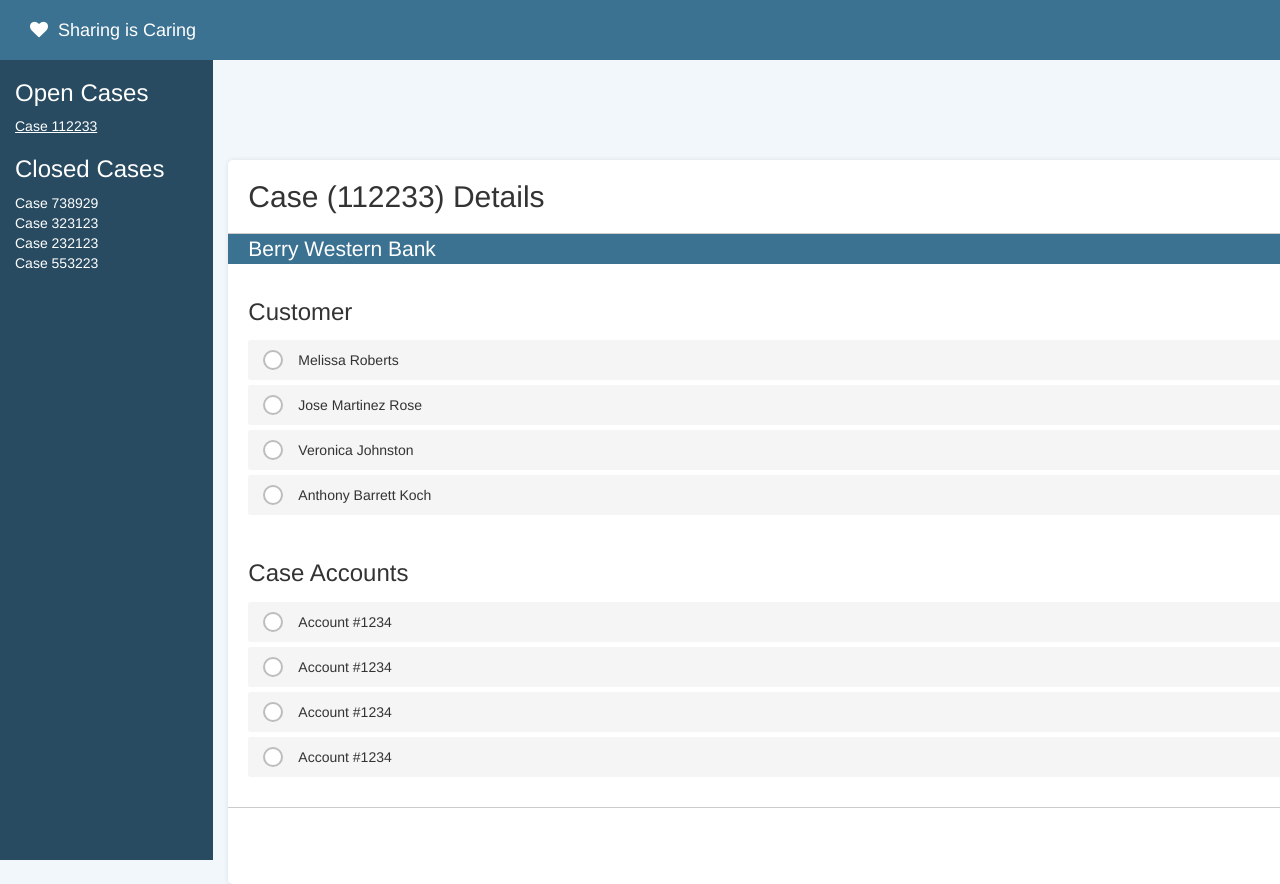
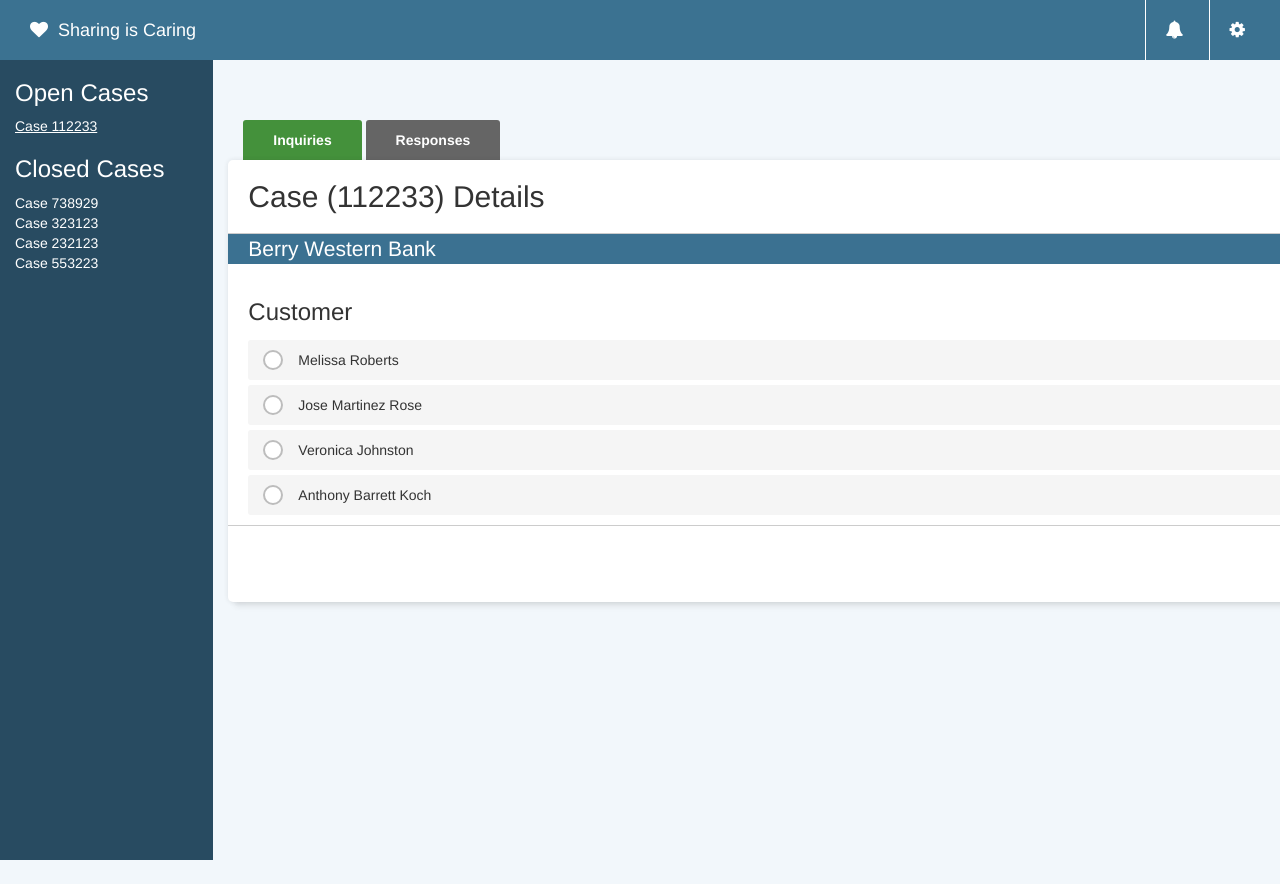
Before and after one commit to cmpaul/tsassets, a plain HTML site: page index.html in a window 1280 px wide. Shown: the top 884 px of the page. After the commit the page ends 860 px from the top, so only its background shows below. Drawn offline with Linux system fonts and the light colour scheme.

Commit message:
Updates for header notifications/Removed accounts section/Added tabs

```diff
--- a/css/main.css
+++ b/css/main.css
@@ -19,7 +19,6 @@ body {
     margin: 0px;
 }
 .main-block {
-    margin-top: 100px;
     padding: 0px;
 }
 li.spinner {
@@ -37,6 +36,22 @@ li.spinner {
 
 .header .fa-heart {
     margin-right: 10px;
+}
+.tools {
+    text-align: right;
+}
+.tools .header-icon {
+    line-height: 60px;
+    height: 60px;
+    border-left: 1px solid white;
+    /* display: block; */
+    padding: 0px 20px;
+    /* border-right: 1px solid white; */
+    box-sizing: border-box;
+}
+
+.header-icons {
+    text-align: right;
 }
 .sidenav-container {
     height: 100%;
@@ -224,3 +239,60 @@ button.main-block-init-button[disabled] {
     font-family: 'FontAwesome';
     color: #3b7391;
 }
+
+/* Tabs */
+
+.tab-container .tabs {
+    padding: 0px;
+    list-style-type: none;
+    margin: 0px;
+}
+
+.tab-container .tabs li {
+    display: inline-block;
+    height: 40px;
+    margin-right: 0px;
+    background-color: #656565;
+    padding: 5px 30px;
+    color: white;
+    font-weight: bold;
+    border-radius: 3px 3px 0px 0px;
+    line-height: 30px;
+    box-sizing: border-box;
+    cursor: pointer;
+}
+.tab-container .tabs li a {
+    color:white;
+}
+
+.tab-container {
+    margin-top: 60px;
+}
+
+li.tab.selected {
+    background-color: #44913b;
+}
+
+/* Notifications */
+
+.header span.notifications.active:after {
+    content: attr(data-notification-count);
+    position: absolute;
+    width: 20px;
+    height: 20px;
+    top: -10px;
+    right:7px;
+    background-color: red;
+    line-height: 15px;
+    text-align: center;
+    border-radius: 99px;
+    border: 2px solid white;
+    font-size: 10px;
+    font-weight: bold;
+    z-index:999;
+}
+
+.header span.notifications {
+    position: relative;
+    cursor: pointer;
+}
--- a/index.html
+++ b/index.html
@@ -1,4 +1,3 @@
-
 <html>
 
 <head>
@@ -17,8 +16,16 @@
 
 <body>
     <div class="header">
-        <i class="fa fa-heart"></i>Sharing is Caring
-    </div>
+            <div class="row">
+                <div class="col-xs-6"><i class="fa fa-heart"></i>Sharing is Caring</div>
+                <div class="col-xs-6 tools">
+                    <div class="row">
+                            <span class="notifications"><i class="fa fa-bell header-icon"></i></span>
+                            <span class="settings"><i class="fa fa-cog header-icon"></i></span>
+                    </div>
+                </div>
+            </div>
+        </div>
     <div class="container-fluid">
         <div class="row">
             <div class="col-xs-2 sidenav-container">
@@ -53,6 +60,16 @@
             <div class="col-xs-10">
                 <div class="container">
                     <div class="row">
+                        <div class="col-xs-12">
+                            <div class="tab-container">
+                                <ul class="tabs">
+                                    <li class="tab selected"><a href="#"></a>Inquiries</a></li>
+                                    <li class="tab"><a href="repsonses.html">Responses</a></li>
+                                </ul>
+                            </div>
+                        </div>
+                    </div>
+                    <div class="row">
                         <div class="col-xs-12 block main-block">
                             <h2 class="block-header">Case (112233) Details</h2>
                             <div class="bank-name">Organization: Berry Western Bank</div>
@@ -61,17 +78,6 @@
                                 <ul class="subjects">
                                     <li class="spinner"><i class="fa fa-spinner fa-spin"></i></li>
                                 </ul>
-                            </div>
-                            <div class="accounts-container">
-                                <div class="account-list">
-                                    <h3 class="account-header">Case Accounts</h3>
-                                    <ul class="accounts">
-                                        <li class="account" data-class-case-name="Account #1234">Account #1234</li>
-                                        <li class="account" data-class-subject-name="Account #1234">Account #1234</li>
-                                        <li class="account" data-class-subject-name="Account #1234">Account #1234</li>
-                                        <li class="account" data-class-subject-name="Account #1234">Account #1234</li>
-                                    </ul>
-                                </div>
                             </div>
                             <div class="block-functions">
                                 <div class="row">
--- a/script/main.js
+++ b/script/main.js
@@ -40,8 +40,8 @@ jQuery(document).ready(function() {
         var customer_id = jQuery(this).attr('data-class-subject-name');
         var accountsRaw = caseData.rawData.filter(function(item) { return item.customer_id; });
         var accounts = _.groupBy(accountsRaw, function(item) { return item.account_number });
-        console.log(accounts);
-        buildAccounts(accounts);
+
+        //buildAccounts(accounts);
     });
 
     // Account Click
```
